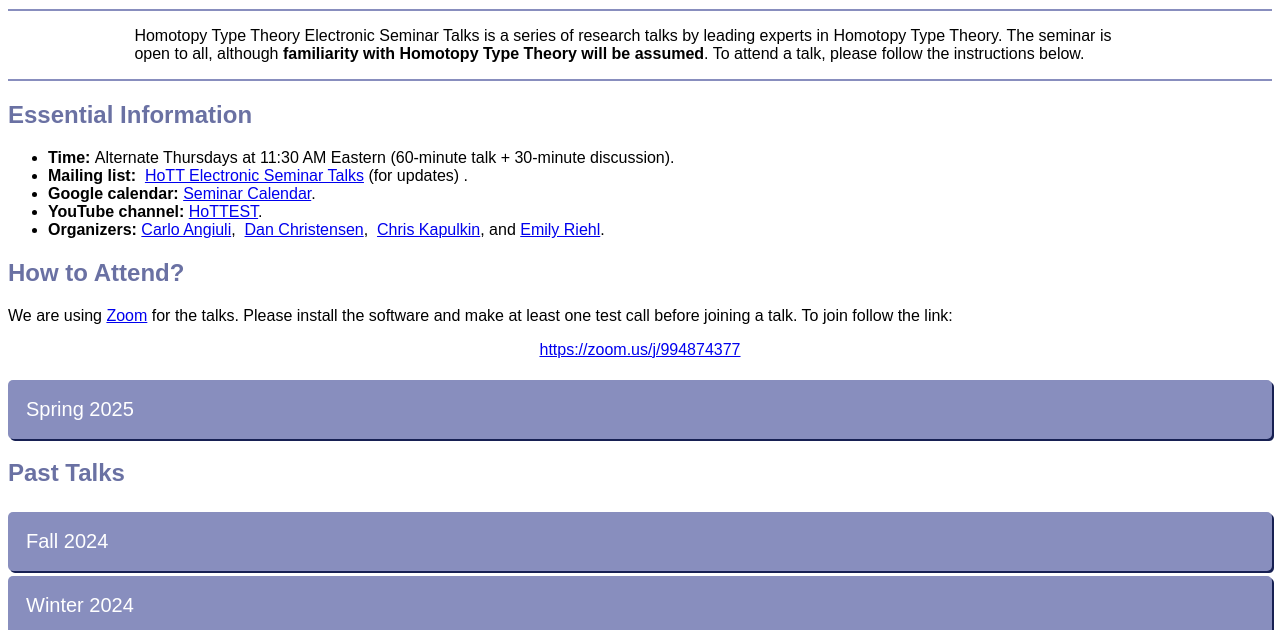
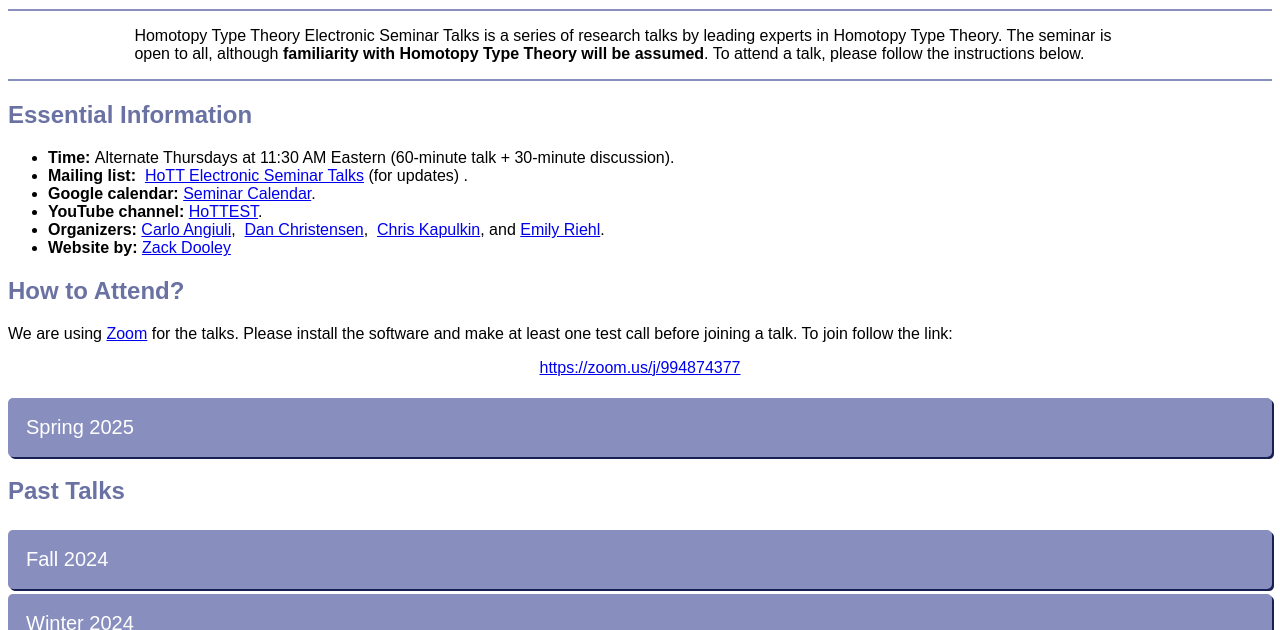
Before and after one commit to doolster/doolster.github.io, a plain HTML site: page hottest/example.html in a window 1280 px wide. Shown: the part 103-733 px from the top of the page. Drawn offline with Linux system fonts and the light colour scheme.

Commit message:
Added link to own website.

```diff
--- a/hottest/example.html
+++ b/hottest/example.html
@@ -25,6 +25,7 @@
     <a href="http://jdc.math.uwo.ca/" rel="noopener noreferrer" target="_blank">Dan Christensen</a>,&#160;
     <a href="https://www.math.uwo.ca/faculty/kapulkin/index.html" rel="noopener noreferrer" target="_blank">Chris Kapulkin</a>, and
     <a href="https://emilyriehl.github.io/" rel="noopener noreferrer" target="_blank">Emily Riehl</a>. </span></li>
+  <li><strong>Website by: </strong><a href="https://doolster.github.io/" rel="noopener noreferrer" target="_blank">Zack Dooley</a></li>
 </ul>
 
 <h2><span>How to Attend?</span></h2>
```
